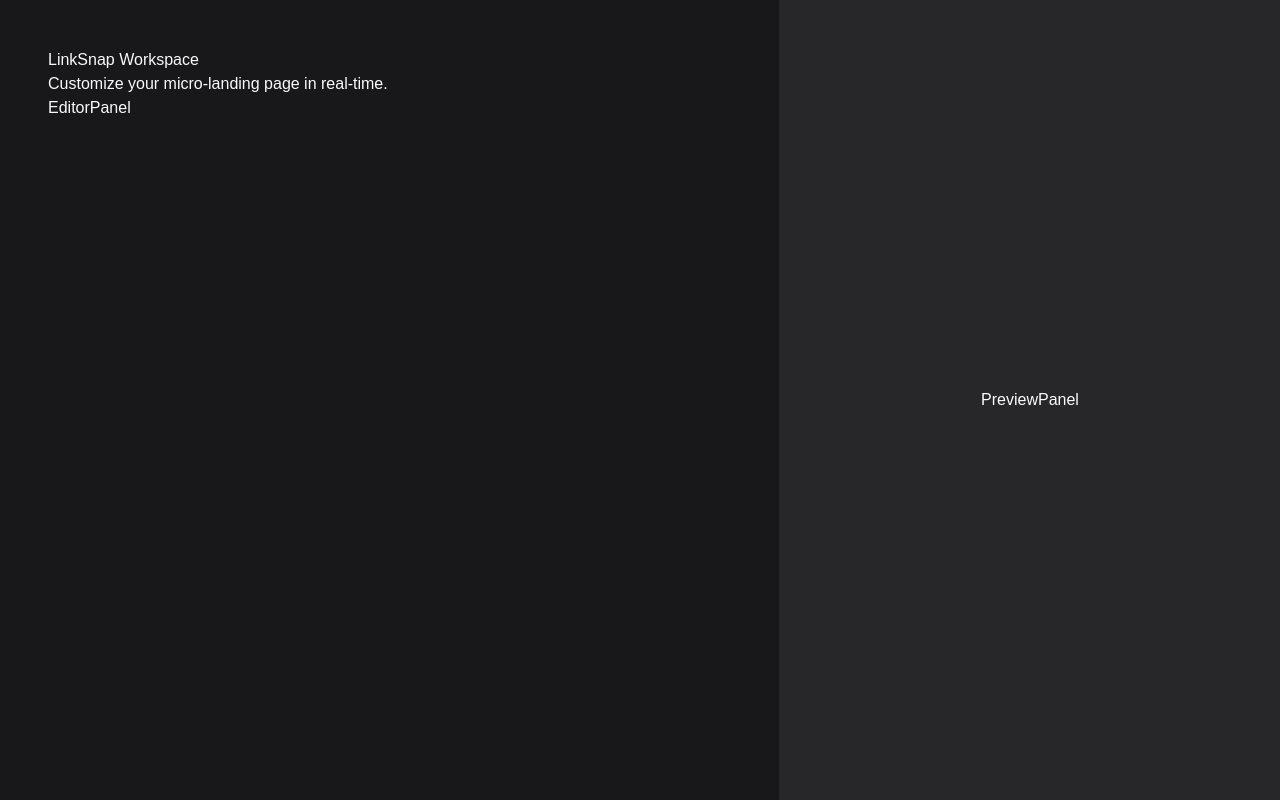
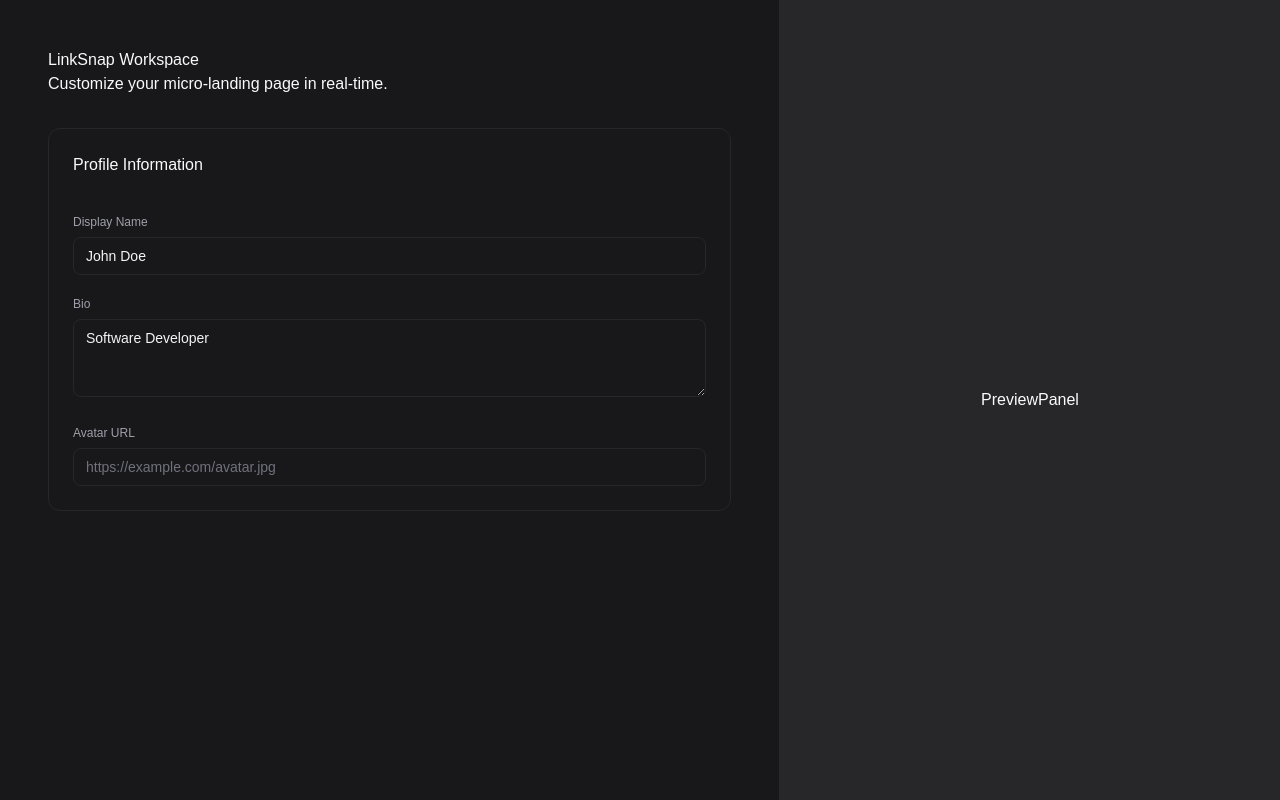
Before and after one commit to AdibJadidi/linksnap, a Next.js app: page /dashboard in a window 1280 px wide. Built offline with nearby package versions, Linux system fonts and the light colour scheme.

Commit message:
feat(profile): implement profile info form with zod validation and optimized watch subscription

```diff
--- a/package.json
+++ b/package.json
@@ -9,9 +9,12 @@
     "lint": "eslint"
   },
   "dependencies": {
+    "@hookform/resolvers": "^5.2.2",
     "next": "16.2.6",
     "react": "19.2.4",
     "react-dom": "19.2.4",
+    "react-hook-form": "^7.76.0",
+    "zod": "^4.4.3",
     "zustand": "^5.0.13"
   },
   "devDependencies": {
--- a/src/app/(admin)/dashboard/page.tsx
+++ b/src/app/(admin)/dashboard/page.tsx
@@ -21,7 +21,7 @@ const DashboardPage = () => {
   }
   return (
     <main className="flex w-full h-screen bg-zinc-950 text-zinc-50">
-      <section className="flex-1 h-full bg-zinc-900 p-8 lg:p-12 border-r border-zinc-800">
+      <section className="flex-1 h-full bg-zinc-900 p-8 lg:p-12 border-r border-zinc-800 space-y-8">
         <div className="flex flex-col">
           <h1>LinkSnap Workspace</h1>
           <p>Customize your micro-landing page in real-time.</p>
--- a/src/features/profile/component/EditorPanel.tsx
+++ b/src/features/profile/component/EditorPanel.tsx
@@ -1,5 +1,11 @@
+import ProfileForm from "./ProfileForm";
+
 const EditorPanel = () => {
-  return <div>EditorPanel</div>;
+  return (
+    <div className="">
+      <ProfileForm />
+    </div>
+  );
 };
 
 export default EditorPanel;
--- /dev/null
+++ b/src/features/profile/component/ProfileForm.tsx
@@ -0,0 +1,88 @@
+"use client";
+import { useForm } from "react-hook-form";
+import { ProfileFormValues } from "../schema/profileSchema";
+import { profileSchema } from "../schema/profileSchema";
+import { zodResolver } from "@hookform/resolvers/zod";
+import { useProfileStore } from "../store/useProfileStore";
+import { useEffect } from "react";
+
+const ProfileForm = () => {
+  const { profile, updateBasicInfo } = useProfileStore();
+  const {
+    register,
+    formState: { errors },
+    watch,
+  } = useForm<ProfileFormValues>({
+    resolver: zodResolver(profileSchema),
+    defaultValues: {
+      name: profile.name,
+      bio: profile.bio,
+      avatarUrl: profile.avatarUrl || "",
+    },
+  });
+
+  useEffect(() => {
+    const subscription = watch((value) =>
+      updateBasicInfo(value as ProfileFormValues),
+    );
+
+    return () => subscription.unsubscribe();
+  }, [watch]);
+
+  return (
+    <div className="space-y-8 rounded-xl border border-zinc-800 bg-zinc-900/50 p-6">
+      <h3>Profile Information</h3>
+      <div className="space-y-4">
+        <div>
+          <label className="text-xs font-medium text-zinc-400" htmlFor="name">
+            Display Name
+          </label>
+          <input
+            type="text"
+            id="name"
+            placeholder="e.g. Adib Jadidi"
+            className="mt-1 w-full rounded-lg border border-zinc-800 bg-zinc-900 px-3 py-2 text-sm text-zinc-100 placeholder-zinc-500 focus:border-blue-500 focus:outline-none focus:ring-2 focus:ring-blue-500/20"
+            {...register("name")}
+          />
+          {errors.name && (
+            <p className="mt-1 text-xs text-red-500">{errors.name.message}</p>
+          )}
+        </div>
+        <div>
+          <label className="text-xs font-medium text-zinc-400" htmlFor="bio">
+            Bio
+          </label>
+          <textarea
+            id="bio"
+            placeholder="Tell your story..."
+            rows={3}
+            className="mt-1 w-full rounded-lg border border-zinc-800 bg-zinc-900 px-3 py-2 text-sm text-zinc-100 placeholder-zinc-500 focus:border-blue-500 focus:outline-none focus:ring-2 focus:ring-blue-500/20"
+            {...register("bio")}
+          />
+          {errors.bio && (
+            <p className="mt-1 text-xs text-red-500">{errors.bio.message}</p>
+          )}
+        </div>
+        <div>
+          <label className="text-xs font-medium text-zinc-400" htmlFor="avatar">
+            Avatar URL
+          </label>
+          <input
+            type="text"
+            id="avatar"
+            placeholder="https://example.com/avatar.jpg"
+            className="mt-1 w-full rounded-lg border border-zinc-800 bg-zinc-900 px-3 py-2 text-sm text-zinc-100 placeholder-zinc-500 focus:border-blue-500 focus:outline-none focus:ring-2 focus:ring-blue-500/20"
+            {...register("avatarUrl")}
+          />
+          {errors.avatarUrl && (
+            <p className="mt-1 text-xs text-red-500">
+              {errors.avatarUrl.message}
+            </p>
+          )}
+        </div>
+      </div>
+    </div>
+  );
+};
+
+export default ProfileForm;
--- /dev/null
+++ b/src/features/profile/schema/profileSchema.ts
@@ -0,0 +1,9 @@
+import z from "zod";
+
+export const profileSchema = z.object({
+  name: z.string().min(2, "Name must be at least 2 characters long"),
+  bio: z.string().max(100, "Bio must be at most 100 characters long"),
+  avatarUrl: z.string().url("Invalid URL").or(z.literal("")),
+});
+
+export type ProfileFormValues = z.infer<typeof profileSchema>;
```
Also changed, not shown: 1 other file (tests, documents, lock files or other folders).
